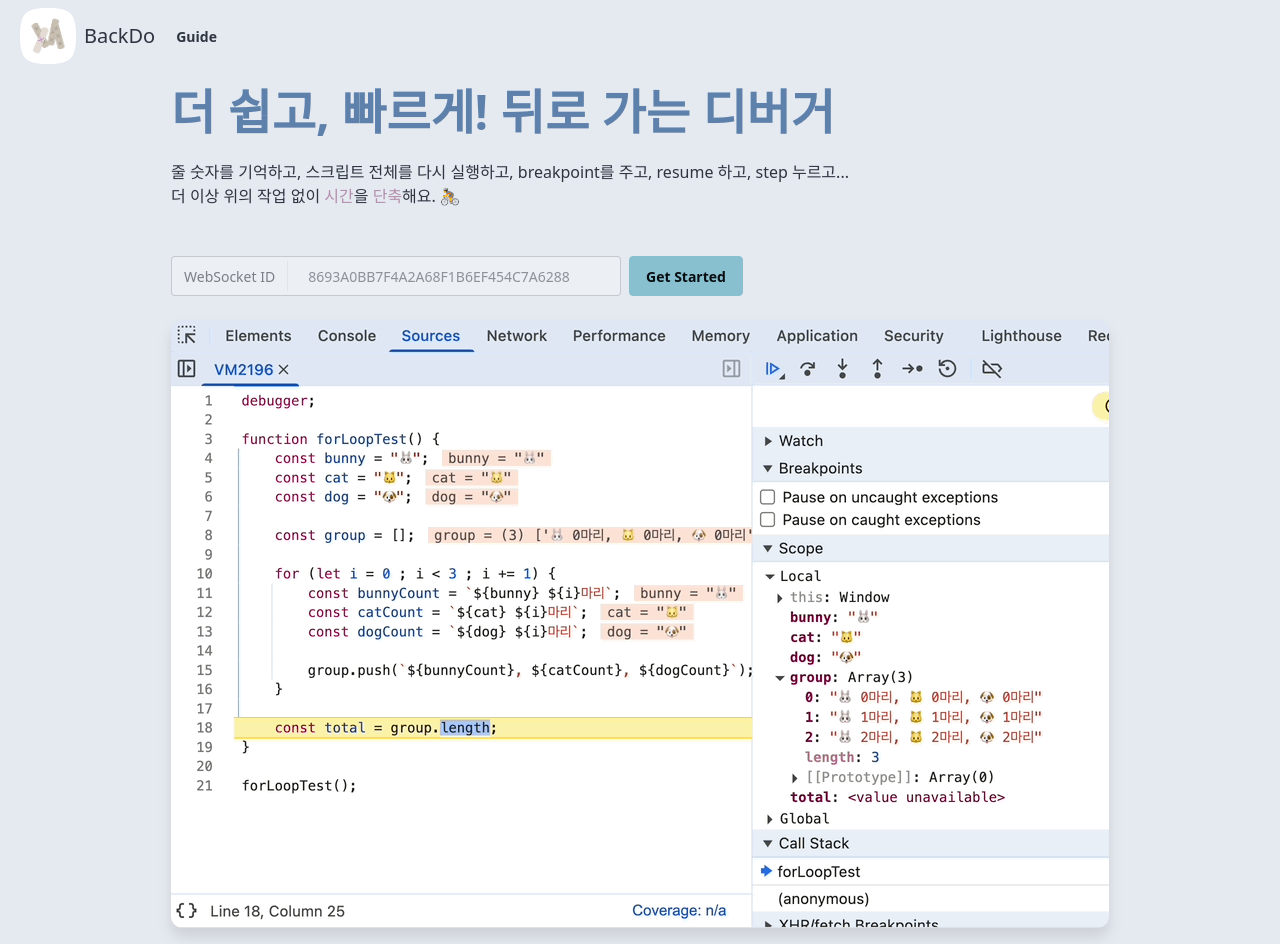
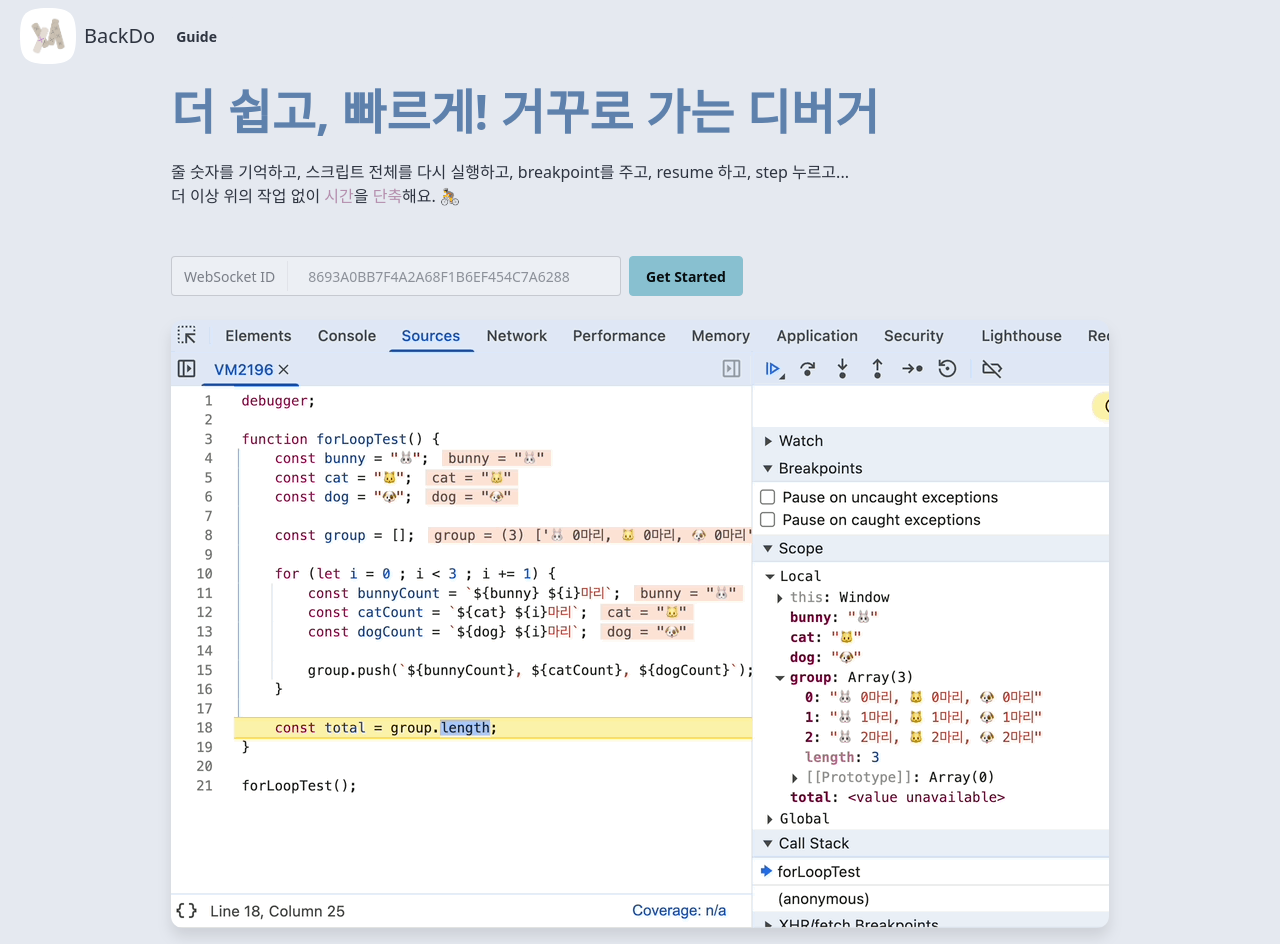
Before and after one commit to hong7ya/backdo-landing, a React (Vite) app: page / in a window 1280 px wide. Built offline with nearby package versions, Linux system fonts and the light colour scheme.

Commit message:
chore: 디버거를 이르는 단어 표현 통일

```diff
--- a/src/App.jsx
+++ b/src/App.jsx
@@ -20,7 +20,7 @@ function App() {
             <div className="hero-content lg:flex-row-reverse">
               <div>
                 <h1 className="text-5xl font-bold text-primary">
-                  더 쉽고, 빠르게! 뒤로 가는 디버거
+                  더 쉽고, 빠르게! 거꾸로 가는 디버거
                 </h1>
                 <p className="py-6">
                   줄 숫자를 기억하고, 스크립트 전체를 다시 실행하고,
```
